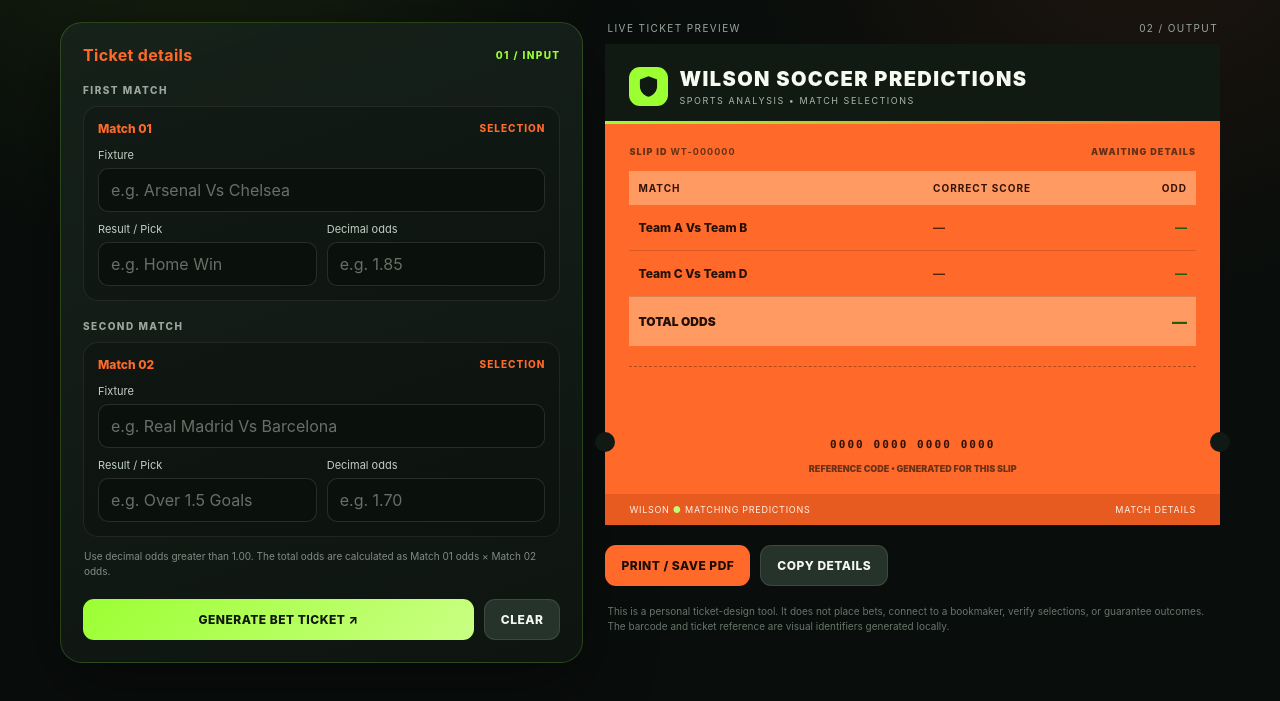
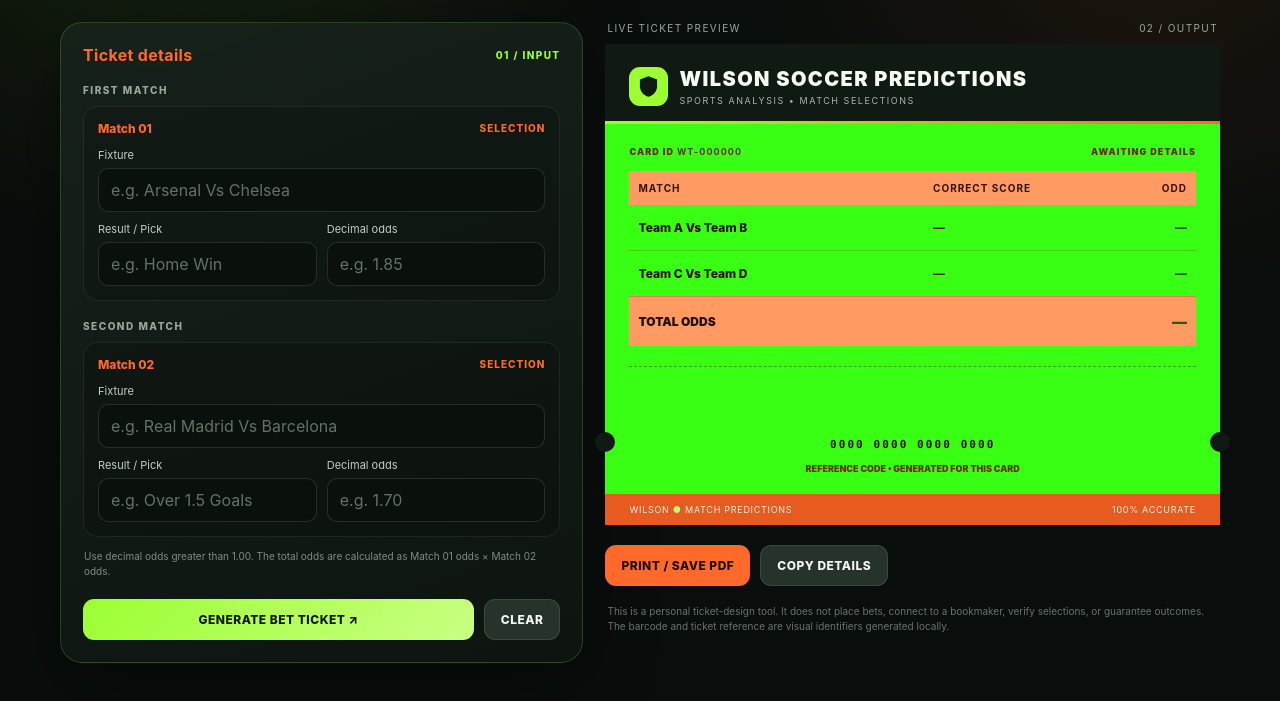
Before and after one commit to Moses-11/Tickets-GEN, a plain HTML site: page index.html in a window 1280 px wide. Shown: the part 233-934 px from the top of the page. Drawn offline with Linux system fonts and the light colour scheme.

Commit message:
Update index.html

```diff
--- a/index.html
+++ b/index.html
@@ -313,15 +313,15 @@
       text-transform: uppercase;
     }
 
-    /* MAIN ORANGE BETTING TICKET */
+    /* MAIN BETTING TICKET */
 
-    /* ORANGE TICKET BODY */
+    /* GREEN BET SLIp BODY */
     .ticket-body {
     padding: 22px 24px 19px;
-    background: #FF6A2A !important;
+    background: #39FF14 !important;
     color: #000000 !important;
     font-weight: 900;
-    }
+}
 
     .ticket::before,
     .ticket::after {
@@ -842,7 +842,7 @@
           <div class="ticket-body">
 
             <div class="ticket-meta">
-              <span>SLIP ID <strong id="ticketId">WT-000000</strong></span>
+              <span>CARD ID <strong id="ticketId">WT-000000</strong></span>
               <span id="ticketDate">AWAITING DETAILS</span>
             </div>
 
@@ -892,7 +892,7 @@
               </div>
 
               <div class="ticket-note">
-                REFERENCE CODE • GENERATED FOR THIS SLIP
+                REFERENCE CODE • GENERATED FOR THIS CARD
               </div>
 
             </div>
@@ -903,8 +903,8 @@
           <!-- FIXED FOOTER -->
 
           <div class="ticket-bottom">
-            <span>WILSON <strong>●</strong> MATCHING PREDICTIONS</span>
-            <span>MATCH DETAILS</span>
+            <span>WILSON <strong>●</strong> MATCH PREDICTIONS</span>
+            <span>100% ACCURATE</span>
           </div>
 
         </article>
```
